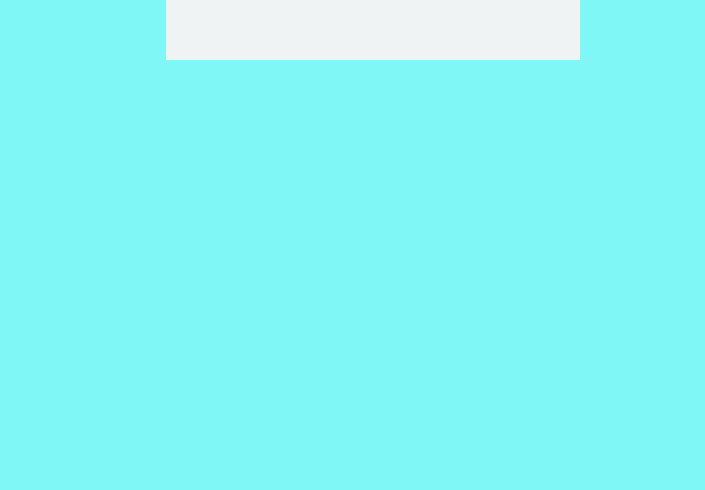
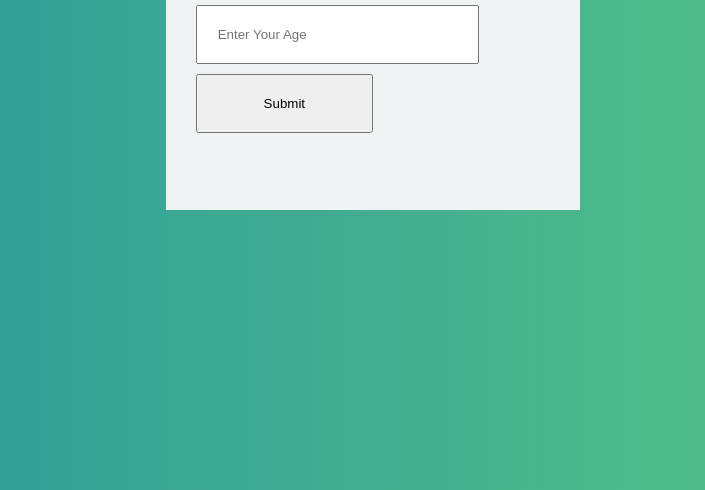
Before and after one commit to Tusharrana30/html-css-javascript-logic-building, a plain HTML site: page Day-01/01-Age-Checker/index.html in a window 1280 px wide. Shown: the part 310-800 px from the top of the page, without its empty margins (267-972 px from the left). Drawn offline with Linux system fonts and the light colour scheme.

Commit message:
Day 1: Age Checker Project

```diff
--- a/Day-01/01-Age-Checker/index.html
+++ b/Day-01/01-Age-Checker/index.html
@@ -14,7 +14,7 @@
         }
 
         body {
-            background-color: rgb(128, 247, 247);
+            background: linear-gradient(90deg, rgba(42, 149, 155, 1) 0%, rgba(87, 199, 133, 1) 97%);
             display: flex;
             justify-content: center;
             align-items: center;
@@ -27,7 +27,7 @@
             justify-content: center;
             align-items: center;
             min-height: 40vh;
-            margin: 0;
+            margin: 150px;
         }
 
         .box-content {
@@ -83,12 +83,12 @@
             let user_Age = document.getElementById("user").value;
             // console.log(user_Age);
 
-            if(user_Age === ""){
+            if (user_Age === "") {
                 alert("Please Enter your Age");
                 return;
             }
 
-            if(user_Age <= 0){
+            if (user_Age <= 0) {
                 alert("please Enter Vaild Age")
             }
 
```
